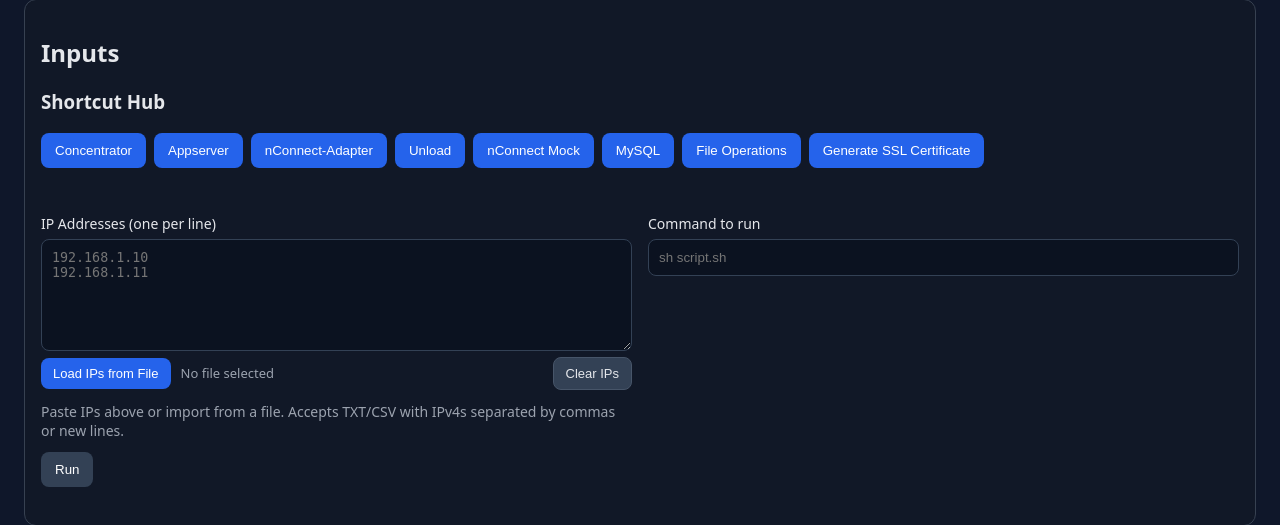
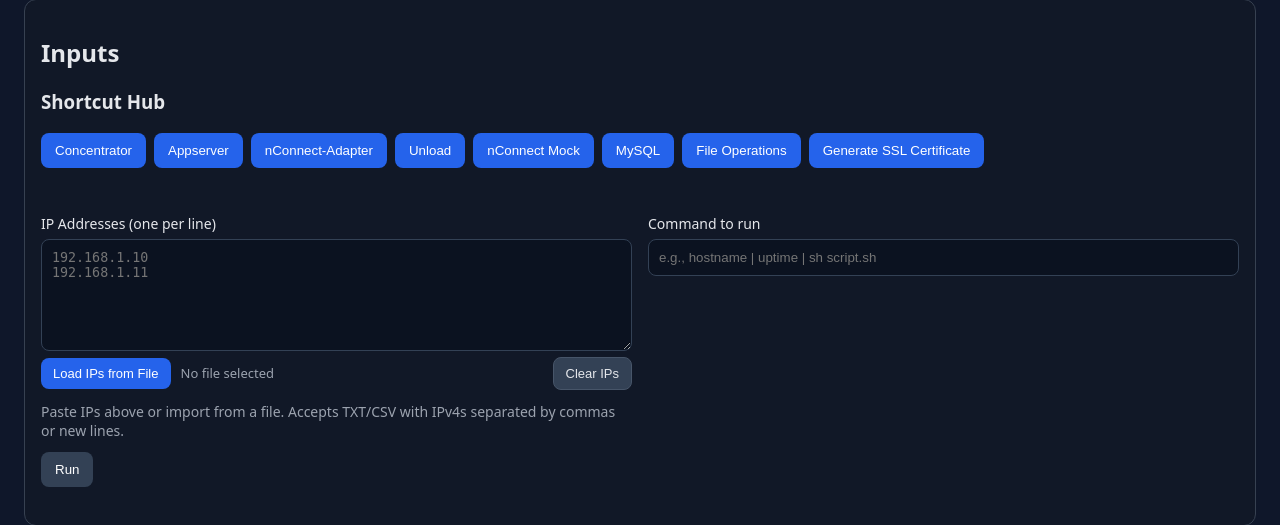
Before and after one commit to RN109167/load-test-util-remote-command-runner, a Flask app: page / in a window 1280 px wide. Shown: the part 137-662 px from the top of the page. Run offline with Flask 3, Linux system fonts and the light colour scheme.

Commit message:
Update command input placeholder to provide usage examples

```diff
--- a/app/templates/index.html
+++ b/app/templates/index.html
@@ -44,7 +44,7 @@
           </label>
           <label>
             Command to run
-            <input type="text" id="command" placeholder="sh script.sh" />
+            <input type="text" id="command" placeholder="e.g., hostname | uptime | sh script.sh" />
           </label>
         </div>
         <div class="actions">
```
